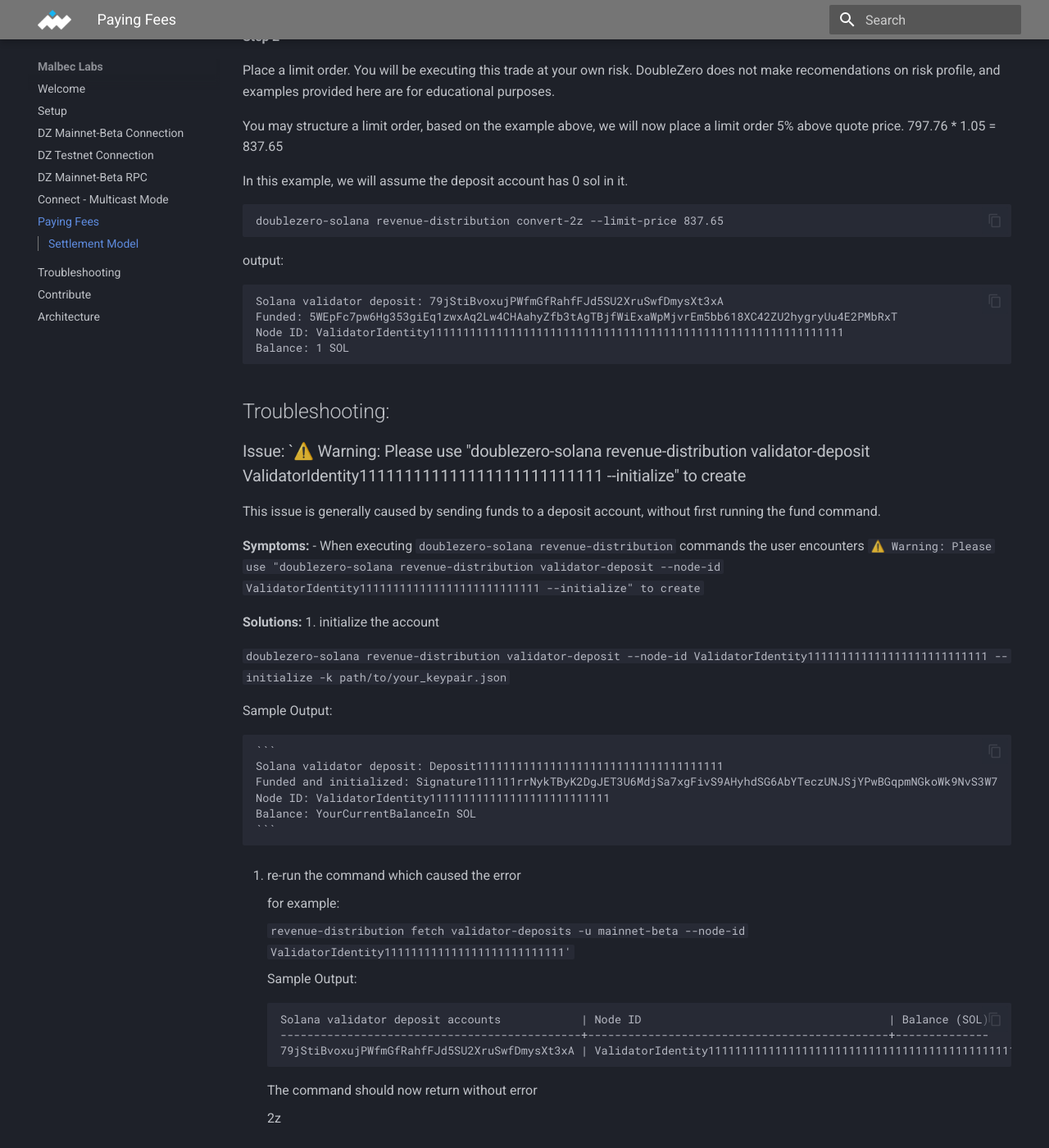
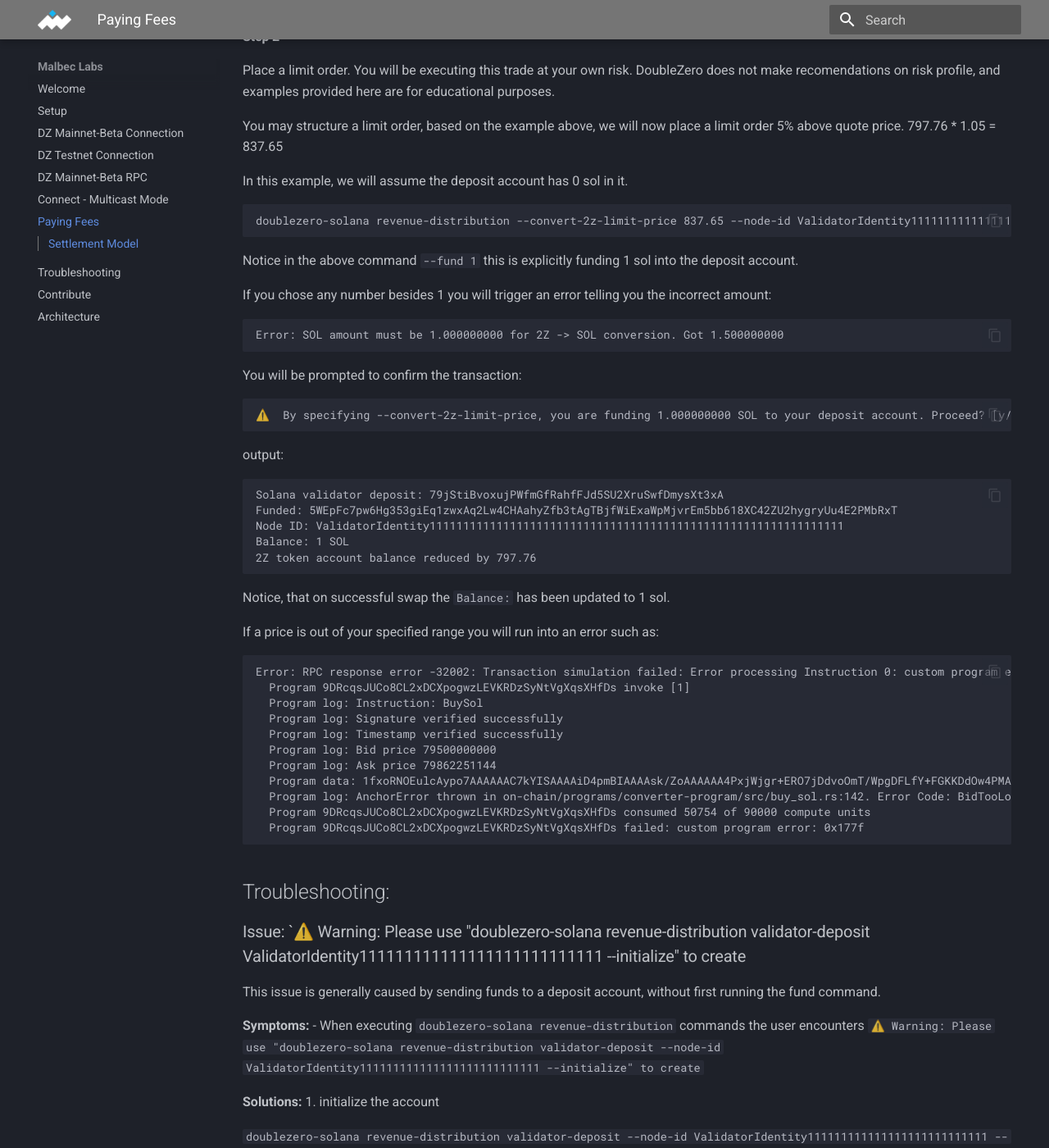
Before and after one commit to malbeclabs/docs, an MkDocs documentation site: the page built from docs/paying-fees.md, in a window 1280 px wide and 1400 px high, scrolled down 3298 px. Shown: the whole window at 82% size. Built offline with MkDocs 1.6.1 and Material for MkDocs 9.7.7, drawn with Linux system fonts in a browser that asks for light colours.

Commit message:
Update paying-fees.md

````diff
--- a/docs/paying-fees.md
+++ b/docs/paying-fees.md
@@ -150,7 +150,19 @@
 In this example, we will assume the deposit account has 0 sol in it.
 
 ```
-doublezero-solana revenue-distribution convert-2z --limit-price 837.65
+doublezero-solana revenue-distribution --convert-2z-limit-price 837.65 --node-id ValidatorIdentity11111111111111111111111111111111111111111111111111111111111111 --fund 1
+```
+Notice in the above command `--fund 1` this is explicitly funding 1 sol into the deposit account.
+
+If you chose any number besides 1 you will trigger an error telling you the incorrect amount:
+```
+Error: SOL amount must be 1.000000000 for 2Z -> SOL conversion. Got 1.500000000
+```
+
+You will be prompted to confirm the transaction:
+
+```
+⚠️  By specifying --convert-2z-limit-price, you are funding 1.000000000 SOL to your deposit account. Proceed? [y/N]
 ```
 
 output:
@@ -159,6 +171,23 @@
 Funded: 5WEpFc7pw6Hg353giEq1zwxAq2Lw4CHAahyZfb3tAgTBjfWiExaWpMjvrEm5bb618XC42ZU2hygryUu4E2PMbRxT
 Node ID: ValidatorIdentity11111111111111111111111111111111111111111111111111111111111111
 Balance: 1 SOL
+2Z token account balance reduced by 797.76
+```
+Notice, that on successful swap the `Balance:` has been updated to 1 sol.
+
+If a price is out of your specified range you will run into an error such as:
+```
+Error: RPC response error -32002: Transaction simulation failed: Error processing Instruction 0: custom program error: 0x177f; 10 log messages:
+  Program 9DRcqsJUCo8CL2xDCXpogwzLEVKRDzSyNtVgXqsXHfDs invoke [1]
+  Program log: Instruction: BuySol
+  Program log: Signature verified successfully
+  Program log: Timestamp verified successfully
+  Program log: Bid price 79500000000
+  Program log: Ask price 79862251144
+  Program data: 1fxoRNOEulcAypo7AAAAAAC7kYISAAAAiD4pmBIAAAAsk/ZoAAAAAA4PxjWjgr+ERO7jDdvoOmT/WpgDFLfY+FGKKDdOw4PMAAAAAAAAAAA=
+  Program log: AnchorError thrown in on-chain/programs/converter-program/src/buy_sol.rs:142. Error Code: BidTooLow. Error Number: 6015. Error Message: Provided bid is too low.
+  Program 9DRcqsJUCo8CL2xDCXpogwzLEVKRDzSyNtVgXqsXHfDs consumed 50754 of 90000 compute units
+  Program 9DRcqsJUCo8CL2xDCXpogwzLEVKRDzSyNtVgXqsXHfDs failed: custom program error: 0x177f
 ```
 ## Troubleshooting:
 ### Issue: `⚠️  Warning: Please use "doublezero-solana revenue-distribution validator-deposit ValidatorIdentity111111111111111111111111111 --initialize" to create
````
